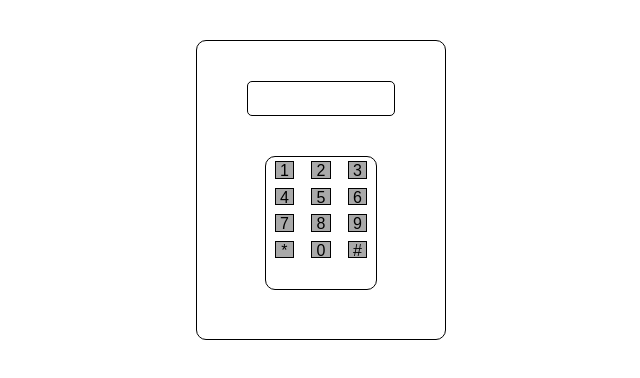
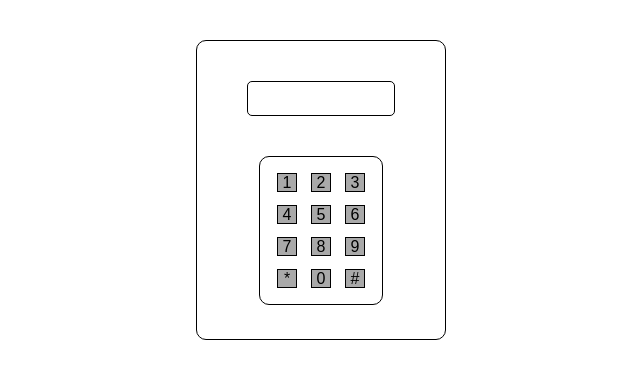
Before and after one commit to dongrigorio2107/demo, a plain HTML site: page index.html in a window 1280 px wide. Shown: the whole page, without its empty margins (319-959 px from the left). Drawn offline with Linux system fonts and the light colour scheme.

Commit message:
buttons optimized

```diff
--- a/styles.css
+++ b/styles.css
@@ -23,15 +23,15 @@ body {
 #buttons {
     border: solid black 1px;
     border-radius: 10px;
-    width: 45%;
-    height: 45%;
+    width: 50%;
+    height: 50%;
     display: grid;
     place-items: center;
     margin: auto;
     margin-top: 40px;
-    grid-area: B;
+    padding: 10px 10px;
     grid-template-columns: repeat(3, 1fr);
-    grid-template-rows: repeat(5, 1fr);
+    grid-template-rows: repeat(4, 1fr);
     grid-template-areas:
         "A B C"
         "D E F"
@@ -41,13 +41,12 @@ body {
 #buttons div {
     background-color: darkgray;
     border: solid black 1px;
+    justify-content: center;
     display: grid;
-    place-items: center;
     width: 1.2em;
-    height: 1.1em;
+    height: 1.2em;
     font-size: 1rem;
-    /*margin: 10px;*/
-    position: relative;
+    align-self: center;
 }
 #buttons div:hover {
     cursor: pointer;
```
